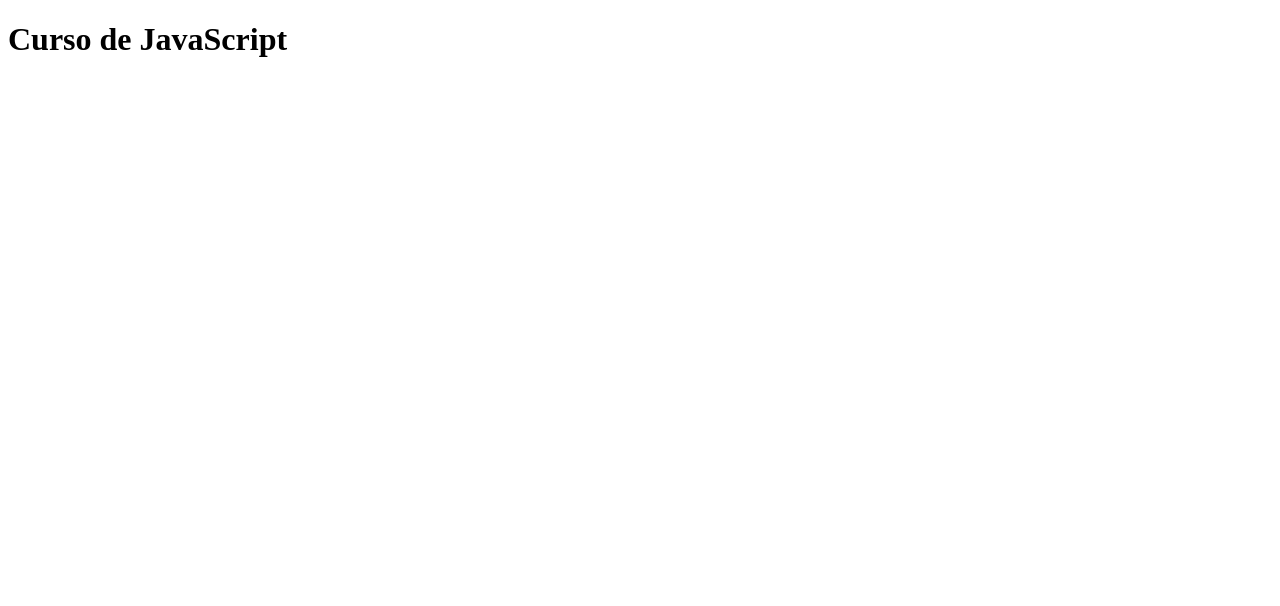
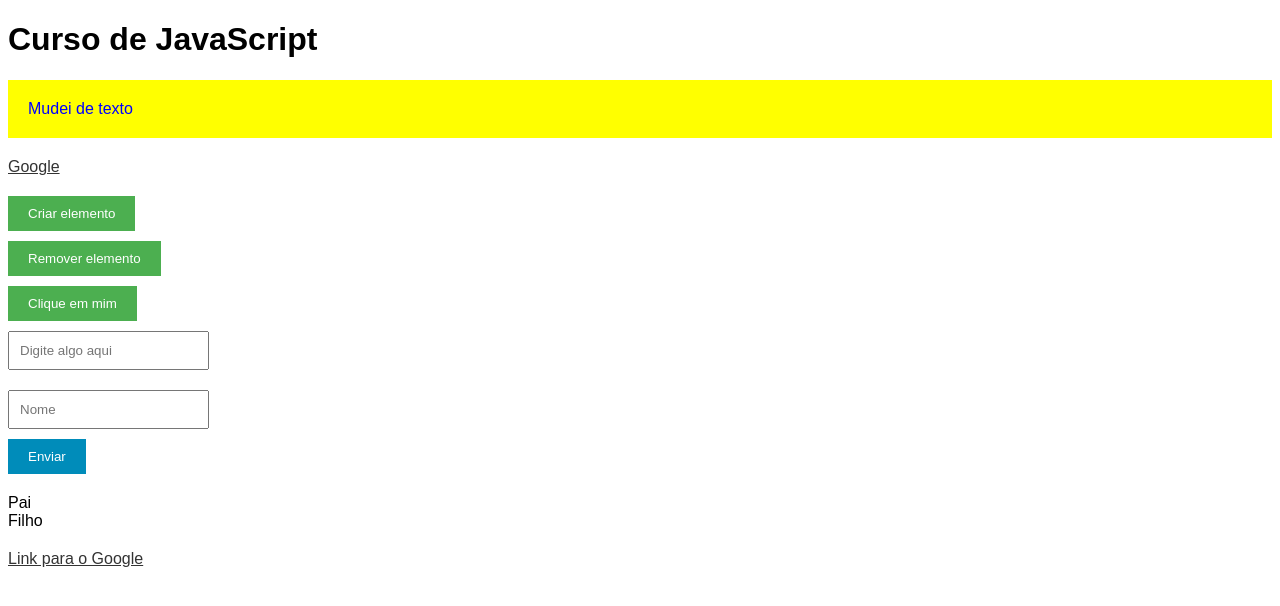
Before and after one commit to gabrielfinazzo/javascript, a plain HTML site: page Hora de Codar/index.html in a window 1280 px wide. Drawn offline with Linux system fonts and the light colour scheme.

Commit message:
Atualização estudos DOM

```diff
--- /dev/null
+++ b/Hora de Codar/dom.js
@@ -0,0 +1,75 @@
+// DOM - Document Object Model
+
+// Selecionar elementos
+
+const elementoPorId = document.getElementById("meuId");
+console.log(elementoPorId);
+
+const elementoPorId2 = document.querySelector("#meuId");
+console.log(elementoPorId2);
+
+const elementPorClasse = document.getElementsByClassName("minhaClasse");
+console.log(elementPorClasse);
+
+const elementPorClasse2 = document.querySelector(".minhaClasse");
+console.log(elementPorClasse2);
+
+// Utilizar sempre querySelector para manter o padrão da página do javaScript.
+
+
+// Manipular conteúdo de texto
+const element = document.querySelector("#meuId");
+console.log(element.textContent); // textContent serve para visualizar somente o testo no console.
+
+/* element.textContent = "Mudei de texto"
+console.log(element.textContent) */
+
+setTimeout(() => {
+    element.textContent = "Mudei de texto";
+}, 2000);
+
+// trabalhando com atributos
+const link = document.querySelector("a"); // Tem dois "a" no html, porém o js somente irá trazer o primeiro.
+
+console.log(link)
+
+link.setAttribute("href", "https://horadecodar.com.br/cursor");
+
+console.log(link.getAttribute("href")); // Mostrar o link no console
+
+console.log(link.hasAttribute("target")); // Verifica se o objeto de algum atributo, nesse caso o atributo ativo é o "_blank" para abrir o link em outra aba.
+
+link.removeAttribute("target");
+
+// set, get, has, remove / Attribute
+
+
+// Manipulação de classes do CSS
+const elemento = document.querySelector("#meuId");
+
+elemento.classList.add("novaClasse"); // Adiciona um novo estilo css
+
+element.classList.remove("minhaClasse"); // Remove um estilo css
+
+element.classList.toggle("outraClasse"); // Se a classe existe ele remove, se não existe ele adiciona.
+
+
+// Manipular o CSS
+const elemento3 = document.querySelector("#meuId");
+
+elemento3.style.color = "blue"; // Adiciona diretamente um novo estilo
+elemento3.style.backgroundColor = "yellow";
+
+
+// Navegação entre nós
+const element4 = document.querySelector("#meuInput");
+
+const pai = element4.parentNode; // parentNode traz o elemento pai do elemento em questão. (#meuInput - Filho) (#meuFormulario - Pai)
+console.log(pai);
+
+// Obter o primeiro filho
+const primeiroFilho = pai.firstChild; // Traz o elemento que é o primeiro filho
+console.log(primeiroFilho);
+
+const ultimoFilho = pai.lastChild;
+console.log(ultimoFilho);
--- a/Hora de Codar/index.html
+++ b/Hora de Codar/index.html
@@ -4,14 +4,44 @@
     <meta charset="UTF-8">
     <meta name="viewport" content="width=device-width, initial-scale=1.0">
     <title>Curso de JavaScript com exercícios e projetos</title>
+    <link rel="stylesheet" href="style.css">
     <!-- <script src="scripts.js"></script> -->
     <!-- <script src="fundamentos.js"></script> -->
     <!-- <script src="fundamentos_exercicios.js"></script> -->
     <!-- <script src="avancando.js"></script> -->
-    <script src="avancado_exercicios.js"></script>
+    <!-- <script src="avancado_exercicios.js"></script> -->
+    <script src="dom.js" defer></script>
 </head>
 <body>
     <h1>Curso de JavaScript</h1>
 
+    <!-- Seção de DOM -->
+
+    <!-- Exemplo para seleção de elementos no DOM -->
+    <div id="meuId" class="minhaClasse">Olá, mundo!</div>
+    <a href="https://www.google.com" target="_blank">Google</a>
+
+    <!-- Exemplo para manipulação da estrutura do DOM -->
+    <button id="botaoCriar">Criar elemento</button>
+    <button id="botaoRemover">Remover elemento</button>
+
+    <!-- Exemplos para eventos -->
+    <button id="botaoEvento">Clique em mim</button>
+    <input type="text" id="inputEvento" placeholder="Digite algo aqui" />
+
+    <!-- Exemplo para eventos de formulário -->
+    <form id="meuFormulario">
+        <input type="text" id="meuInput" placeholder="Nome" />
+        <button type="submit">Enviar</button>
+    </form>
+
+    <!-- Exemplo para eventos de propagação e delegação -->
+    <div id="elementoPai">
+      Pai
+      <div id="elementoFilho" class="classeDosFilhos">Filho</div>
+    </div>
+
+    <!-- Exemplo para preventDefault e stopPropagation -->
+    <a href="https://www.google.com" id="meuLink">Link para o Google</a>
 </body>
 </html>
--- /dev/null
+++ b/Hora de Codar/style.css
@@ -0,0 +1,60 @@
+body {
+    font-family: Arial, sans-serif;
+  }
+
+  #meuId {
+    padding: 20px;
+    margin: 10px 0;
+    background-color: #f5f5f5;
+    color: #333;
+  }
+
+  .minhaClasse {
+    border: 1px solid #ccc;
+  }
+
+  button {
+    display: block;
+    padding: 10px 20px;
+    background-color: #4caf50;
+    color: white;
+    border: none;
+    cursor: pointer;
+    margin: 10px 0;
+  }
+
+  #botaoCriar, #botaoRemover {
+    margin: 10px 0;
+  }
+
+  button:hover {
+    background-color: #45a049;
+  }
+
+  input[type="text"] {
+    padding: 10px;
+    margin: 10px 0;
+    display: block;
+  }
+
+  form {
+    margin: 20px 0;
+  }
+
+  form button {
+    background-color: #008cba;
+  }
+
+  form button:hover {
+    background-color: #007b9a;
+  }
+
+  a {
+    display: block;
+    margin: 20px 0;
+    color: #333;
+  }
+
+  #meuId.novaClasse {
+    color: red;
+  }
```
